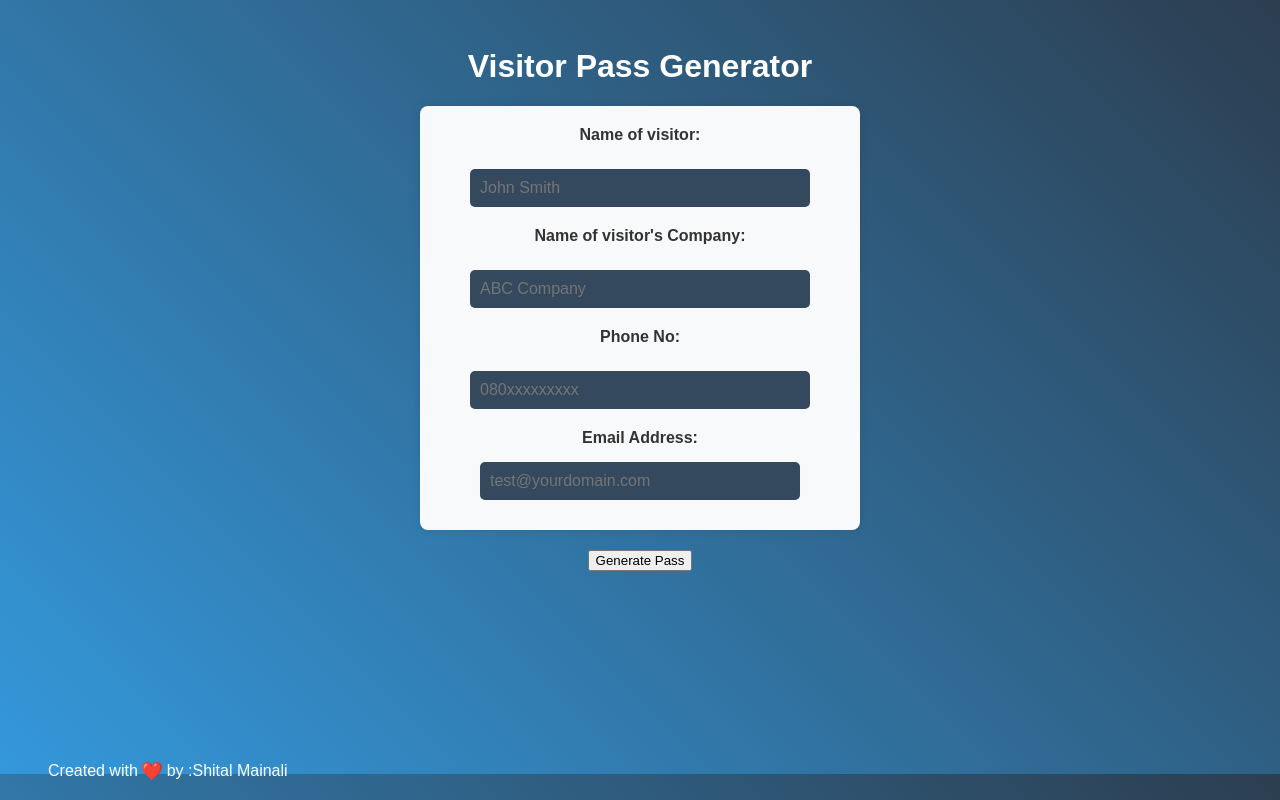
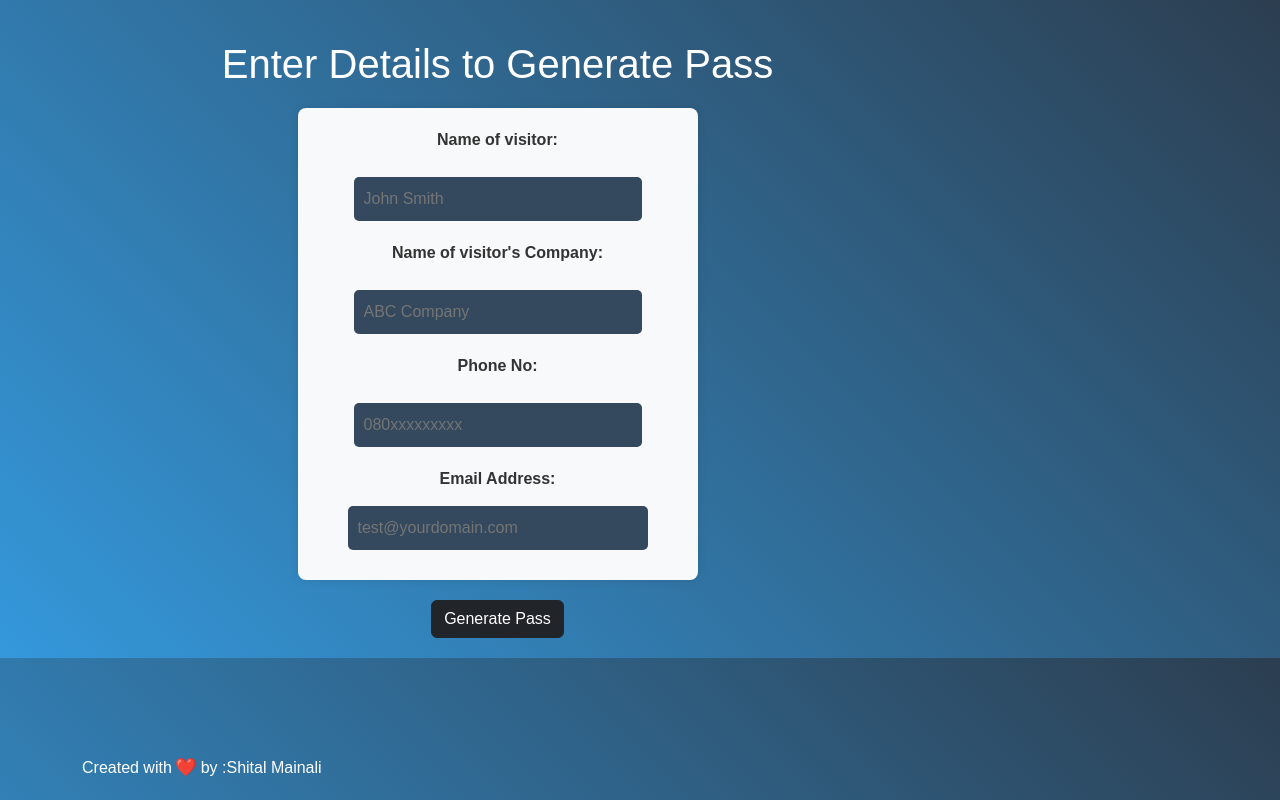
Before and after one commit to spiderb59/qrGenerator, a plain HTML site: page index.html in a window 1280 px wide. Drawn offline with nearby package versions, Linux system fonts and the light colour scheme.

Commit message:
Update index.html

```diff
--- a/index.html
+++ b/index.html
@@ -1,13 +1,20 @@
+
 <!DOCTYPE html>
 <html lang="en">
 <head>
   <meta charset="UTF-8">
   <meta name="viewport" content="width=device-width, initial-scale=1.0">
-  <title>Visitor Pass Generator</title>
+  <title>QR Code Generator</title>
+ 	<link rel="stylesheet" href="https://cdn.jsdelivr.net/npm/bootstrap@5.3.2/dist/css/bootstrap.min.css" integrity="sha384-T3c6CoIi6uLrA9TneNEoa7RxnatzjcDSCmG1MXxSR1GAsXEV/Dwwykc2MPK8M2HN" crossorigin="anonymous">
+ 	<script src="https://cdn.jsdelivr.net/npm/bootstrap@5.3.2/dist/js/bootstrap.min.js" integrity="sha384-BBtl+eGJRgqQAUMxJ7pMwbEyER4l1g+O15P+16Ep7Q9Q+zqX6gSbd85u4mG4QzX+" crossorigin="anonymous"></script>
+ 	<script src="https://cdn.jsdelivr.net/npm/bootstrap@5.3.2/dist/js/bootstrap.bundle.min.js" integrity="sha384-C6RzsynM9kWDrMNeT87bh95OGNyZPhcTNXj1NW7RuBCsyN/o0jlpcV8Qyq46cDfL" crossorigin="anonymous"></script>
  	<link rel="stylesheet" type="text/css" href="style.css">
 </head>
-<body>
-   <h1>Visitor Pass Generator</h1>
+<body >
+	<div class="container" align="center">
+		<div class="row">
+			<div class="col-md-9">
+				<h1>Enter Details to Generate Pass</h1>
 				 <p id="success" class="success-message"></p>
 				<p id="error" class="error-message"></p>
 				<form>
@@ -23,12 +30,20 @@
 				  <label for="visitor-email">Email Address:</label>
 				  <input type="email" id="visitor-email" placeholder="test@yourdomain.com" class="input-field" required><br>
 				</form>
-    <button onclick="generateQR()">Generate Pass</button>
+				 <button class="btn btn-dark" onclick="generateQR()">Generate Pass</button>
+				 <br>
+				 <a id="download-link" download="qr-code.png" style="display: none;"></a>
+			</div>
+			<div class="col">
 				<canvas id="qr-code"></canvas>
-   <a id="download-link" download="qr-code.png" style="display: none;">Download Pass</a>
+			</div>
+		</div>
+	  <div class="row" align="center">
 	  	<footer>
 	    Created with <span class="heart">❤️</span> by :<a href="https://me.shitalmainali.com.np/" target="_blank" style="color: #fff; text-decoration: none;">Shital Mainali</a>
 	</footer>
+	  </div>
+  </div>
 </body>
 
 <script src="script.js"></script>
```
Lines whose indentation alone changed are shown as unchanged.
